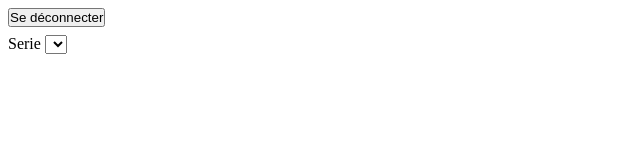
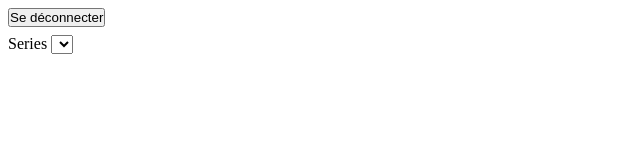
Before and after one commit to Agora-care/package-agoracare-viewer, a plain HTML site: page example/index.html in a window 1280 px wide. Shown: the full height of the page, 0-640 px from the left. Drawn offline with Linux system fonts and the light colour scheme; some packages are replaced by stand-ins of ours; a script that the page names is missing.

Commit message:
Update index.html

```diff
--- a/example/index.html
+++ b/example/index.html
@@ -17,7 +17,7 @@
   >
     <button id="logout-button">Se déconnecter</button>
     <label for="series">
-      Serie
+      Series
       <select id="series"></select>
     </label>
   </div>
```
